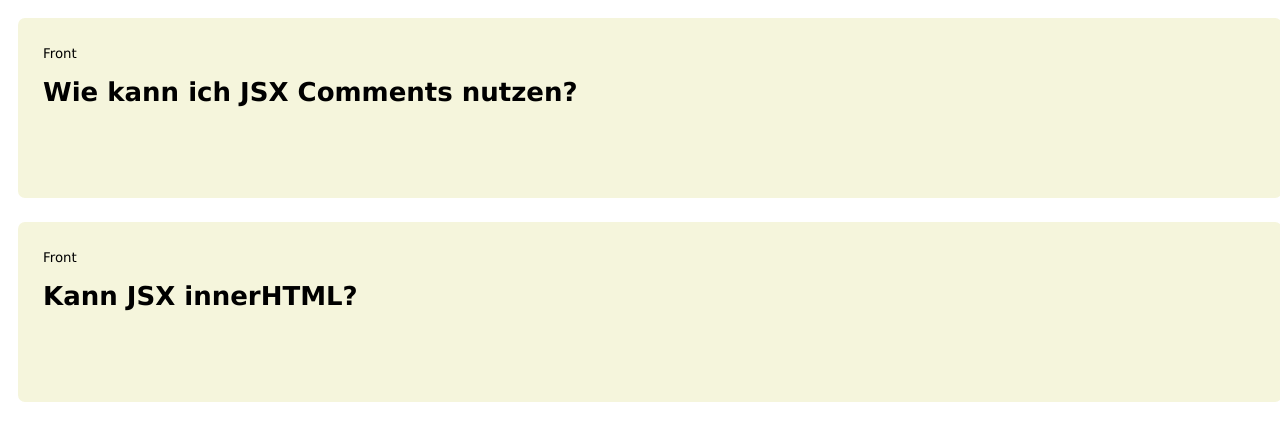
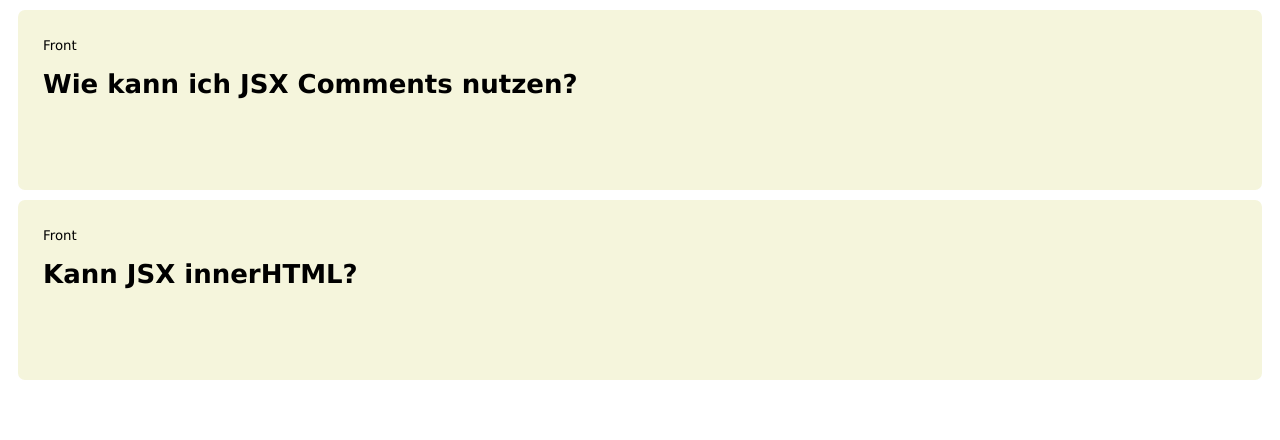
Before and after one commit to LinkedInLearning/react-esst-3161772, a React (Create React App) app: page / in a window 1280 px wide. Shown: the top 440 px of the page. Built offline with nearby package versions, Linux system fonts and the light colour scheme.

Commit message:
styles fixed

```diff
--- a/src/styles/MemoCard.module.scss
+++ b/src/styles/MemoCard.module.scss
@@ -1,11 +1,10 @@
 .card {
   background: beige;
-  width: 100%;
   height: 180px;
   margin: 10px;
   padding: 25px;
   border-radius: 7px;
-  display: inline-block;
+  display: block;
   box-sizing: border-box;
   overflow: hidden;
 
```
